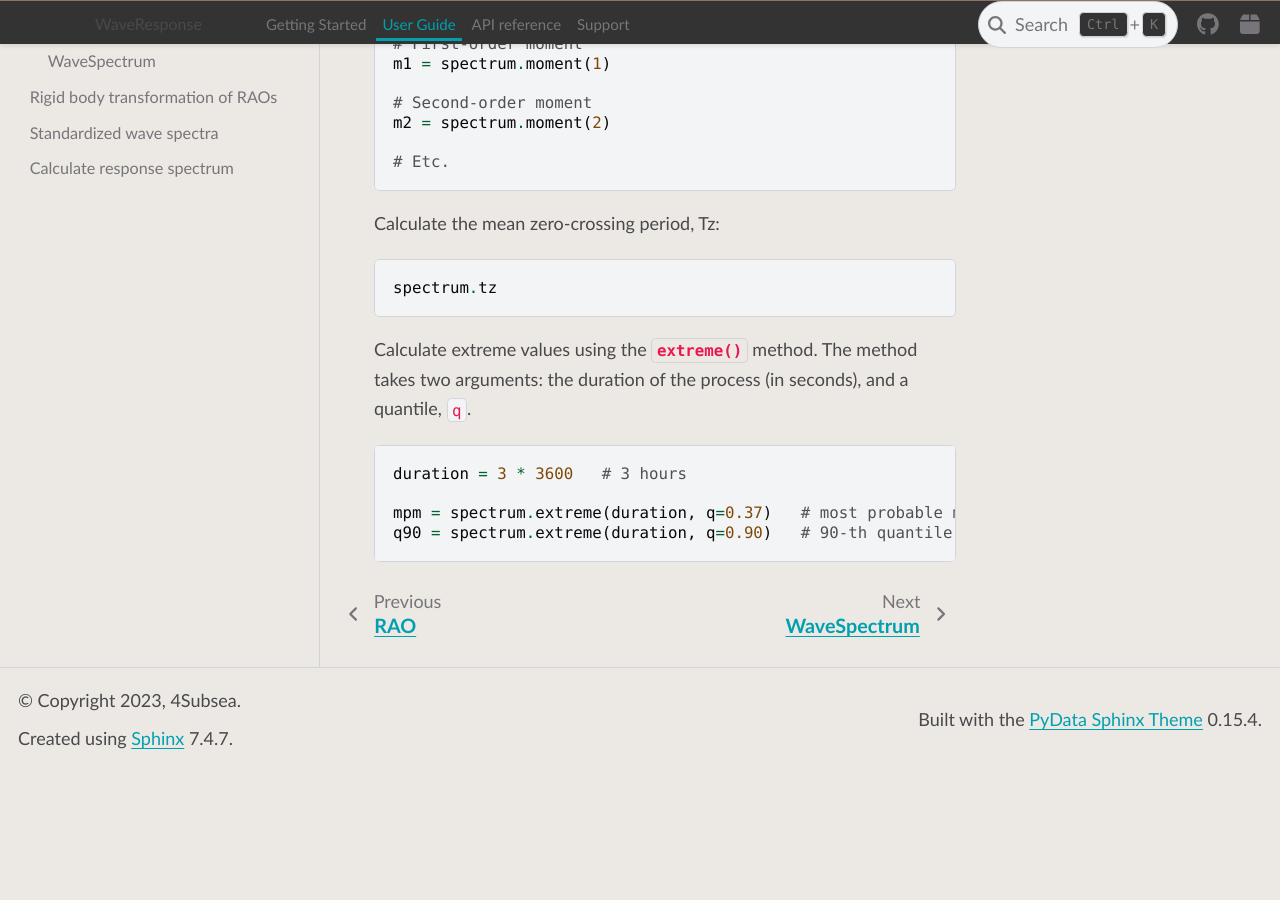
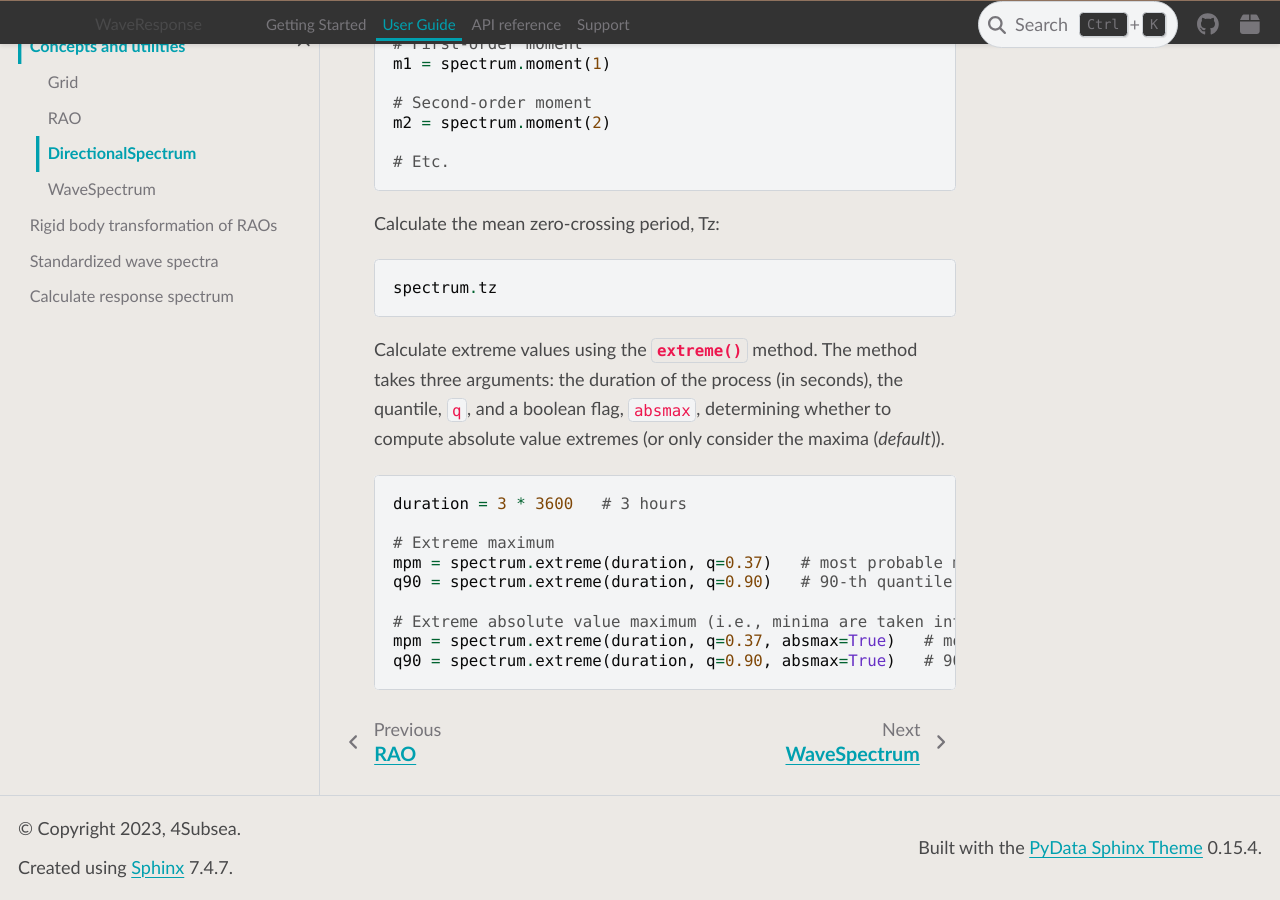
Before and after one commit to 4Subsea/waveresponse-python, a Sphinx documentation site: the page built from docs/user_guide/concepts_utils/directional_spectrum.rst, in a window 1280 px wide and 900 px high, scrolled down 1582 px. Built offline with Sphinx 7.4.7 and the PyData theme 0.15.4, drawn with Linux system fonts in a browser that asks for light colours; pages that are not in the unit, such as notebooks, are missing from menus; before the commit the page ends 2354 px from its top, so only the background shows below that.

Commit message:
FEAT: Extend extreme method to accept absolute value extremes (#51)

```diff
--- a/docs/user_guide/concepts_utils/directional_spectrum.rst
+++ b/docs/user_guide/concepts_utils/directional_spectrum.rst
@@ -80,12 +80,18 @@
     spectrum.tz
 
 Calculate extreme values using the :meth:`~waveresponse.DirectionalSpectrum.extreme`
-method. The method takes two arguments: the duration of the process (in seconds),
-and a quantile, ``q``.
+method. The method takes three arguments: the duration of the process (in seconds),
+the quantile, ``q``, and a boolean flag, ``absmax``, determining whether to compute absolute
+value extremes (or only consider the maxima (`default`)).
 
 .. code-block:: python
 
     duration = 3 * 3600   # 3 hours
 
+    # Extreme maximum
     mpm = spectrum.extreme(duration, q=0.37)   # most probable maximum (MPM)
     q90 = spectrum.extreme(duration, q=0.90)   # 90-th quantile
+
+    # Extreme absolute value maximum (i.e., minima are taken into account)
+    mpm = spectrum.extreme(duration, q=0.37, absmax=True)   # most probable maximum (MPM)
+    q90 = spectrum.extreme(duration, q=0.90, absmax=True)   # 90-th quantile
--- a/docs/user_guide/standardized_spectra.rst
+++ b/docs/user_guide/standardized_spectra.rst
@@ -173,7 +173,7 @@
 ------------
 The *Torsethaugen* spectrum allows you to set up a double-peaked spectrum that represents
 sea states which includes both a remotely generated swell component (with low frequency energy)
-and a locally generated wind component (with high frequency energy). The spectral spectral model
+and a locally generated wind component (with high frequency energy). The spectral model
 was developed based on average measured spectra for Norwegian waters (Haltenbanken and Statfjord).
 The Torsethaugen spectrum is described by two parameter (i.e. :math:`H_s` and :math:`T_p`), and
 is given by:
```
Also changed, not shown: 2 other files.
